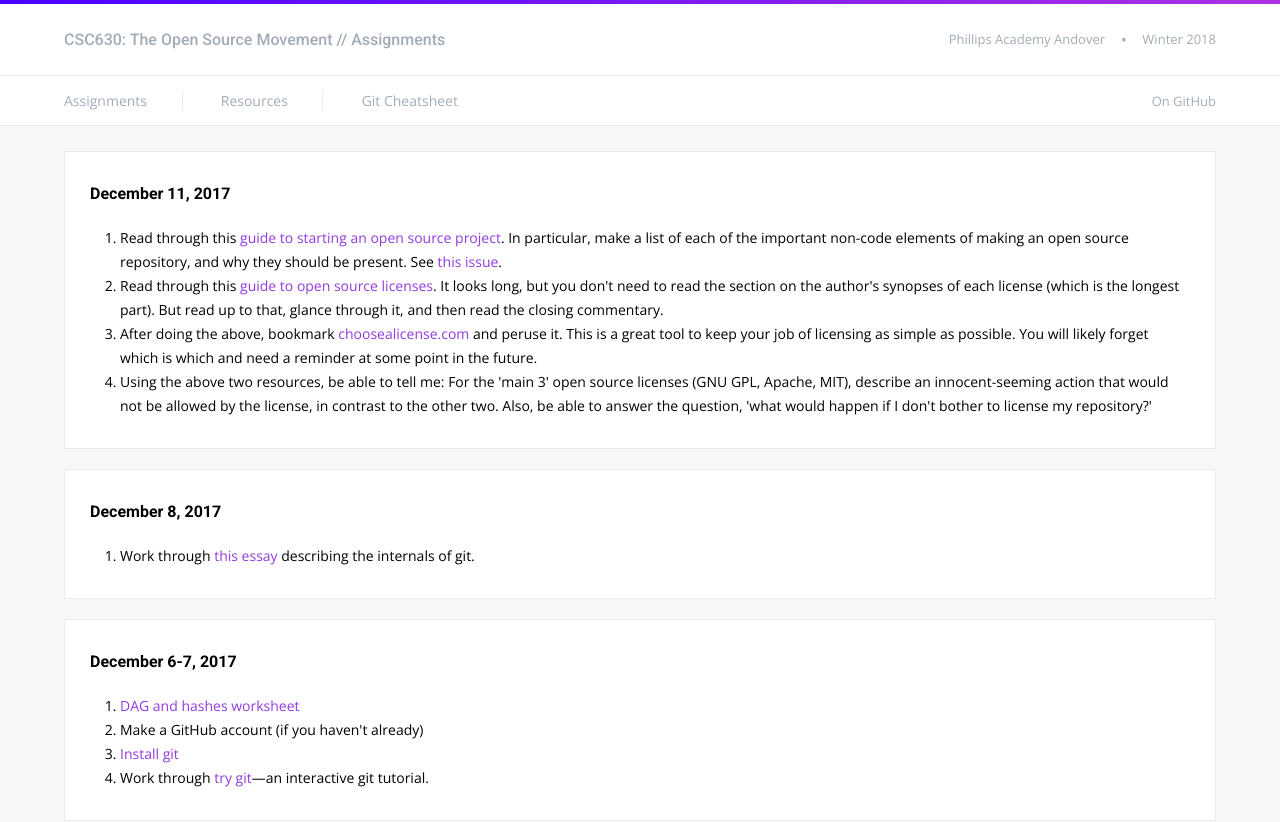
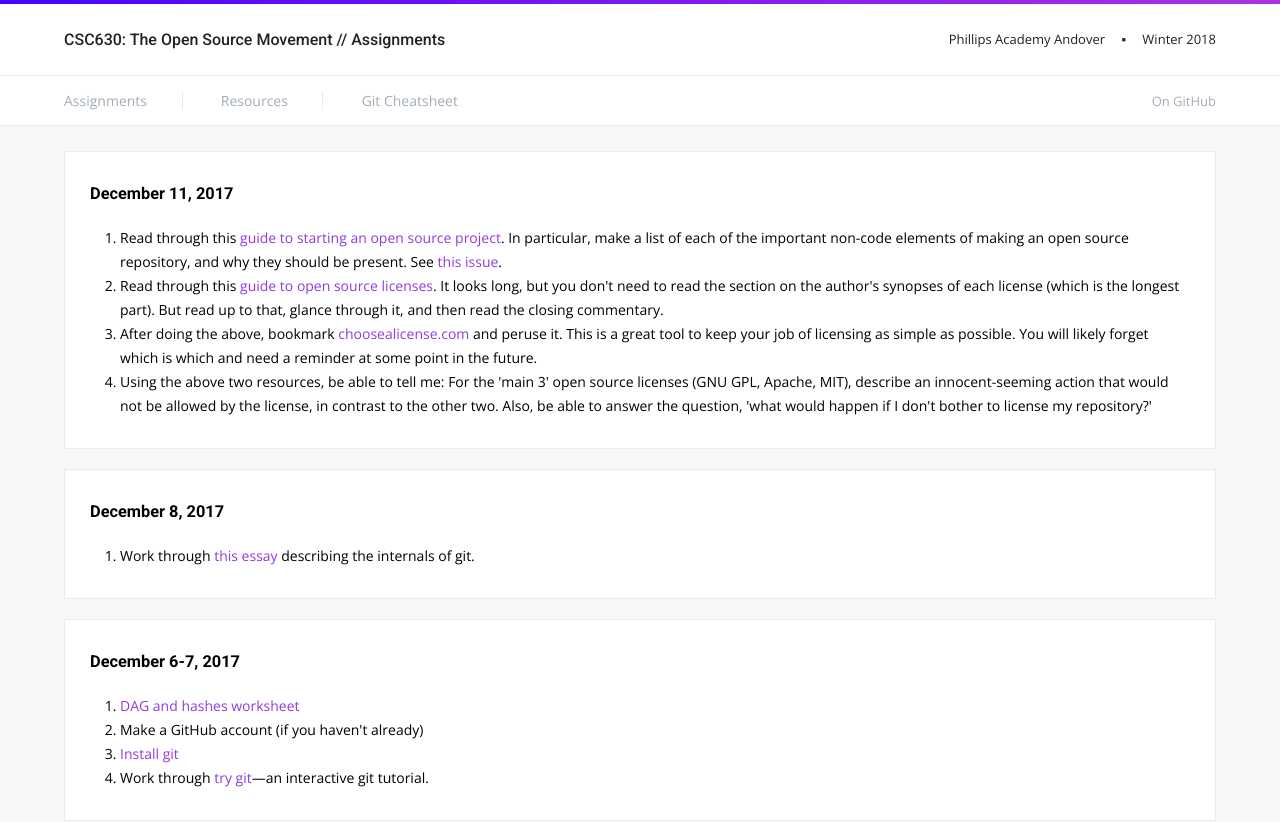
Before and after one commit to nzufelt/open_source_movement_csc630, a plain HTML site: page assignments.html in a window 1280 px wide. Shown: the top 822 px of the page. Drawn offline with nearby package versions, Linux system fonts and the light colour scheme.

Commit message:
More contrast in header

```diff
--- a/assets/styles/main.css
+++ b/assets/styles/main.css
@@ -54,6 +54,7 @@ header h1 {
   font-size: 16px;
   display: inline;
   font-weight: 500;
+  color: #222222;
 }
 
 header h1 a {
@@ -190,7 +191,6 @@ main section {
 }
 
 main section h3 {
-  font-size: 16px;
   margin-bottom: 20px;
   display: block;
 }
```
